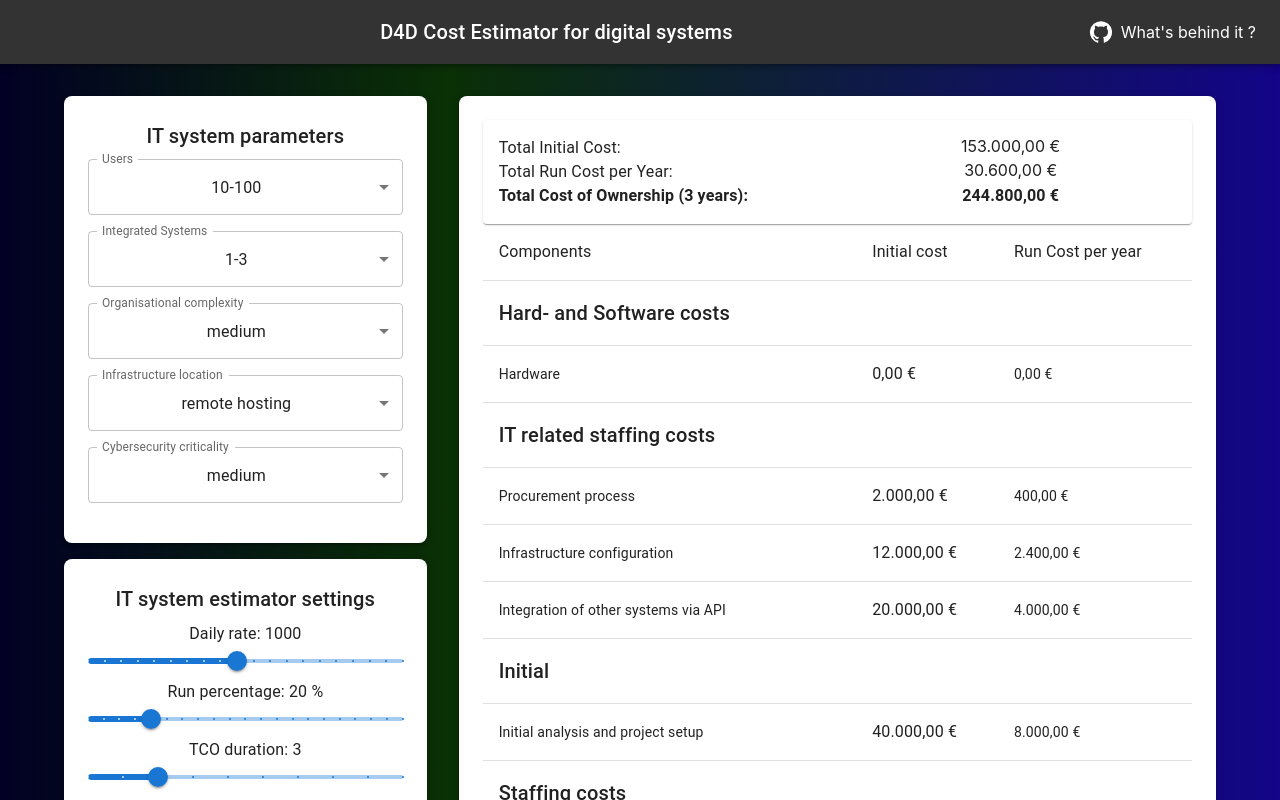
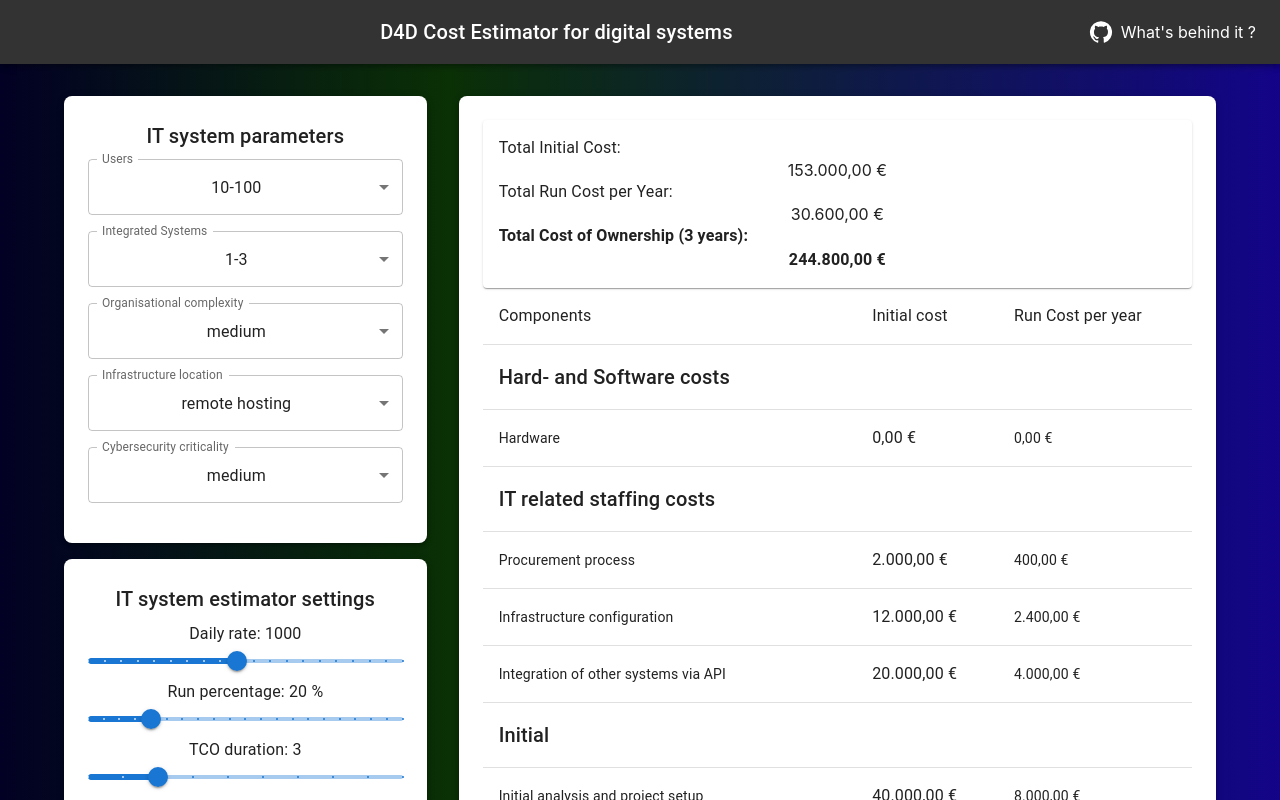
Before and after one commit to openkfw/d4destimator, a React (Create React App) app: page / in a window 1280 px wide. Shown: the top 800 px of the page. Built offline with nearby package versions, Linux system fonts and the light colour scheme.

Commit message:
More linting
Make sure that the lint works and only warns about anys, nothing else left for the moment...

```diff
--- a/eslint.config.mjs
+++ b/eslint.config.mjs
@@ -11,6 +11,11 @@ export default [
   ...tseslint.configs.recommended,
   pluginReact.configs.flat.recommended,
   {
+    settings: {
+      react: {
+        version: "18.3", // Spezifizieren Sie hier die React-Version
+      },
+    },
     rules: {
       "@typescript-eslint/no-explicit-any": "warn",
     },
--- a/src/components/CostOverview.tsx
+++ b/src/components/CostOverview.tsx
@@ -1,11 +1,11 @@
-import React, { useState } from "react";
+import React from "react";
 
 import CostSummary from "./CostSummary";
 import CostDetails from "./CostDetails";
 
-const calculateTotals = (config) => {
+const calculateTotals = (config: any) => {
   const totals = { totalChange: 0, totalRun: 0, totalTCO: 0 };
-  Object.values(config.costs).map((k, v) => {
+  Object.values(config.costs).forEach((k: any) => {
     //console.log("k,v", k, v);
     totals.totalChange += k.value;
   });
@@ -15,7 +15,7 @@ const calculateTotals = (config) => {
   return totals;
 };
 
-const CostOverview = ({ config }) => {
+const CostOverview = ({ config }: { config: any }) => {
   const totals = calculateTotals(config);
   return (
     <div>
--- a/src/components/CostSummary.tsx
+++ b/src/components/CostSummary.tsx
@@ -2,7 +2,15 @@ import React from "react";
 import { Box, Typography, Paper } from "@mui/material";
 import Grid from "@mui/material/Grid2";
 
-const CostSummary = ({ totalInitial, totalRun, totalCostOfOwnership }) => {
+const CostSummary = ({
+  totalInitial,
+  totalRun,
+  totalCostOfOwnership,
+}: {
+  totalInitial: any;
+  totalRun: any;
+  totalCostOfOwnership: any;
+}) => {
   //do some formatting
   const formattedTotalInitial = new Intl.NumberFormat("de-DE", {
     style: "currency",
@@ -19,19 +27,19 @@ const CostSummary = ({ totalInitial, totalRun, totalCostOfOwnership }) => {
 
   return (
     <Box p={2} component={Paper}>
-      <Grid container spacing={2} direction="row" alignItems="flex-start">
+      <Grid  spacing={2} direction="row" alignItems="flex-start">
         <Grid size={6}>
           <Typography align="left">Total Initial Cost:</Typography>
         </Grid>
         <Grid size={6}>{formattedTotalInitial} </Grid>
       </Grid>
-      <Grid container item spacing={2} direction="row" alignItems="flex-start">
+      <Grid>
         <Grid size={6}>
           <Typography align="left">Total Run Cost per Year:</Typography>
         </Grid>
         <Grid size={6}>{formattedTotalRun} </Grid>
       </Grid>
-      <Grid container item spacing={2} direction="row" alignItems="flex-start">
+      <Grid spacing={2} direction="row" alignItems="flex-start">
         <Grid size={6}>
           <Typography align="left" sx={{ fontWeight: "bold" }}>
             Total Cost of Ownership (3 years):
--- a/src/components/GeneratedEstimator.tsx
+++ b/src/components/GeneratedEstimator.tsx
@@ -1,24 +1,23 @@
 import {
-  Box,
   FormControl,
   InputLabel,
   MenuItem,
   Select,
   Typography,
 } from "@mui/material";
-import React, { useState } from "react";
+import React from "react";
 import runEngine from "../utils/runEngine";
 
-const GeneratedEstimator = ({ estimatorConfig, setCalculation }) => {
+const GeneratedEstimator = ({ estimatorConfig, setCalculation }:{estimatorConfig:any, setCalculation:any}) => {
   const parameters = estimatorConfig.parameters;
   console.log("Rendering input parameters", parameters);
-  const handleChange = (key, value) => {
+  const handleChange = (key:any, value:any) => {
     console.log("Changing input", key, value); //e.g. users, 50+
 
     //for that field, set all selected options to false and toggle the selected to true
     const newEstimatorConfig = { ...estimatorConfig };
 
-    newEstimatorConfig.parameters[key].values.map((v) => {
+    newEstimatorConfig.parameters[key].values.map((v:any) => {
       console.log("Changing this field", v);
       v.selected = false;
       if (v.inputFactor == value) {
@@ -38,7 +37,7 @@ const GeneratedEstimator = ({ estimatorConfig, setCalculation }) => {
         {estimatorConfig.flavour} parameters
       </Typography>
       <div>
-        {Object.entries(parameters).map(([field, data]) => (
+        {Object.entries(parameters).map(([field, data]: [string, any]) => (
           <FormControl key={field} fullWidth style={{ marginBottom: "16px" }}>
             <InputLabel id="demo-simple-select-standard-label">
               {data.label}
@@ -47,10 +46,10 @@ const GeneratedEstimator = ({ estimatorConfig, setCalculation }) => {
               sx={{ fontPalette: "black" }}
               labelId={`${field}-label`}
               label={data.label}
-              value={data.values.filter((d) => d.selected)[0].inputFactor}
+              value={data.values.filter((d:any) => d.selected)[0].inputFactor}
               onChange={(e) => handleChange(field, e.target.value)}
             >
-              {data.values.map((option, index) => (
+              {data.values.map((option:any, index:any) => (
                 <MenuItem key={index} value={option.inputFactor}>
                   {option.inputFactor}
                 </MenuItem>
```
Also changed, not shown: src/assets/estimatorconfig.json (+21 -9 lines), src/components/CostDetails.tsx (+10 -12 lines), src/components/GeneratedConstants.tsx (+1 -6 lines), 1 other file (tests, documents, lock files or other folders).
